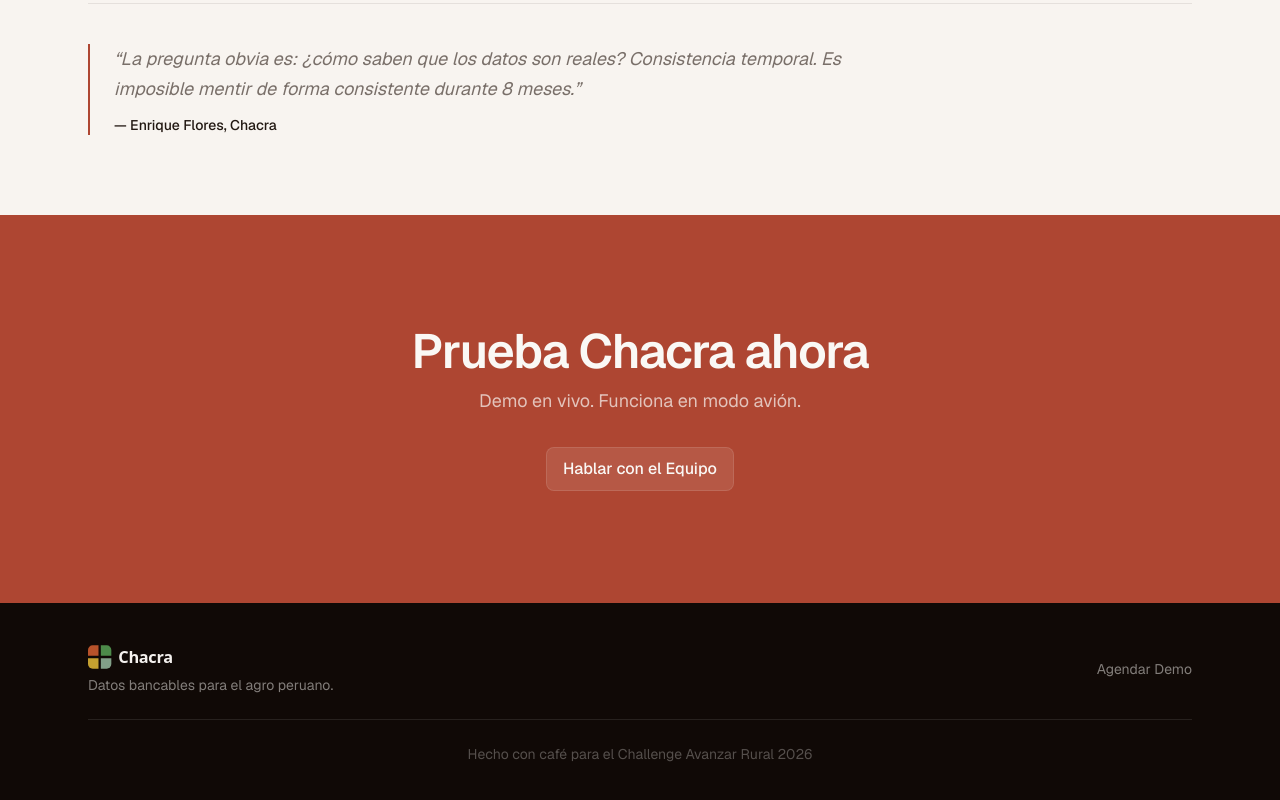
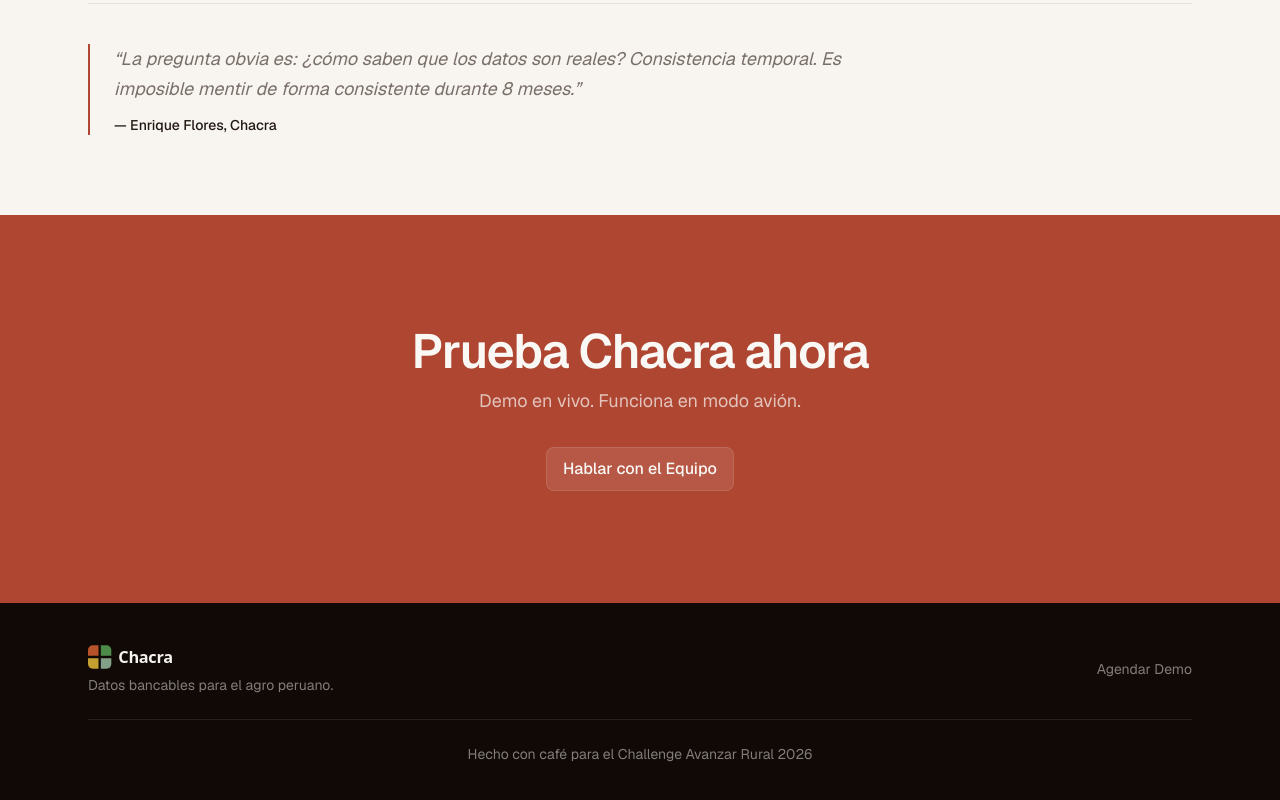
Before and after one commit to Enriquefft/chacra, a Next.js app in the folder app/: page / in a window 1280 px wide. Shown: the part 6202-7002 px from the top of the page. Built offline with nearby package versions, Linux system fonts and the light colour scheme.

Commit message:
chore: regular commit

```diff
--- a/app/app/page.tsx
+++ b/app/app/page.tsx
@@ -1354,7 +1354,7 @@
             </a>
           </div>
           <Separator className="my-6 bg-code-block-foreground/10" />
-          <p className="text-center text-sm text-code-block-foreground/30">
+          <p className="text-center text-sm text-code-block-foreground/50">
             Hecho con café para el Challenge Avanzar Rural 2026
           </p>
         </div>
```
